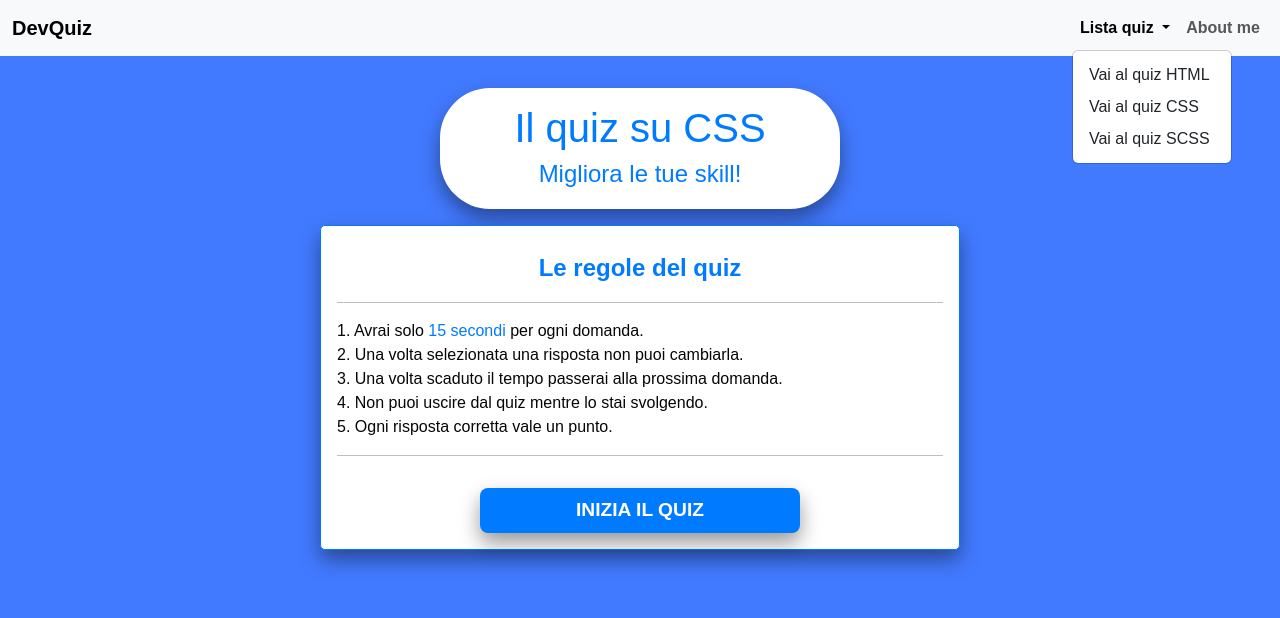
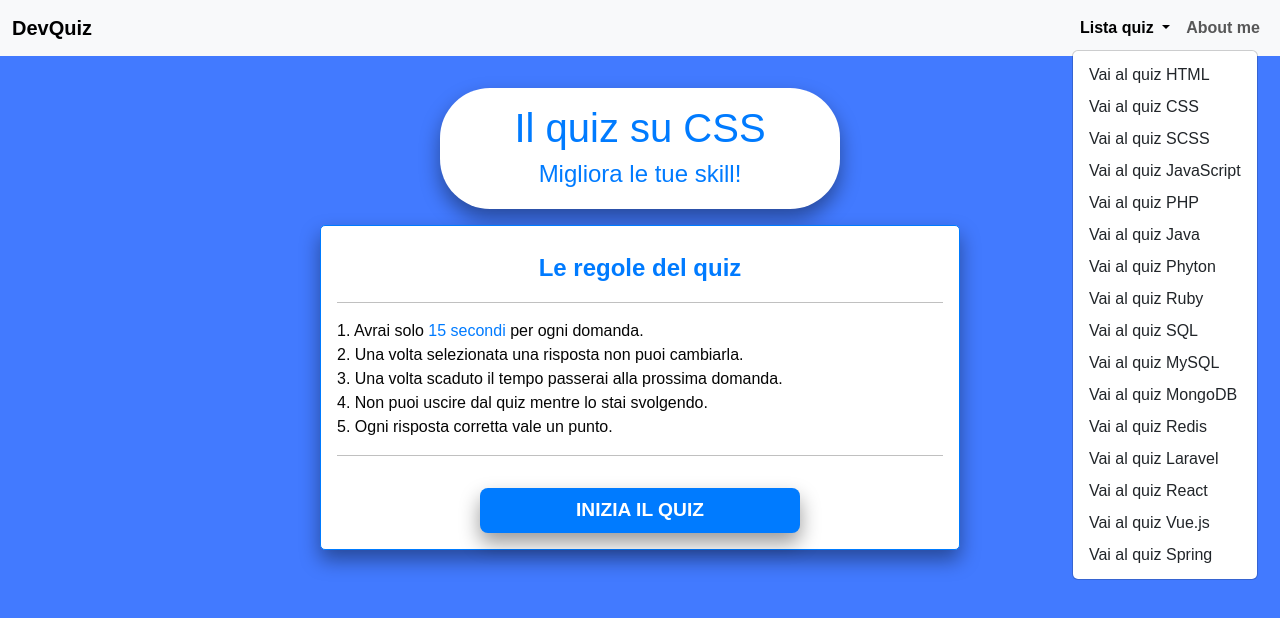
Before and after one commit to Thomas-Basadonne/Thomas-Basadonne.github.io, a Vue app: page /quiz-css in a window 1280 px wide. Both pictures are taken after a click on the button "Lista quiz". Shown: the top 618 px of the page. Built offline with nearby package versions, Linux system fonts and the light colour scheme.

Commit message:
add quiz list header

```diff
--- a/src/components/_partials/AppHeader.vue
+++ b/src/components/_partials/AppHeader.vue
@@ -1,7 +1,3 @@
-<script setup>
-const { title } = defineProps(["title"]);
-</script>
-
 <template>
   <nav class="navbar navbar-expand-lg navbar-light bg-light">
     <div class="container-fluid">
@@ -35,6 +31,71 @@ const { title } = defineProps(["title"]);
                   >Vai al quiz SCSS</router-link
                 >
               </li>
+              <li>
+                <router-link to="/quiz-js" class="dropdown-item"
+                  >Vai al quiz JavaScript</router-link
+                >
+              </li>
+              <li>
+                <router-link to="/quiz-php" class="dropdown-item"
+                  >Vai al quiz PHP</router-link
+                >
+              </li>
+              <li>
+                <router-link to="/quiz-java" class="dropdown-item"
+                  >Vai al quiz Java</router-link
+                >
+              </li>
+              <li>
+                <router-link to="/quiz-py" class="dropdown-item"
+                  >Vai al quiz Phyton</router-link
+                >
+              </li>
+              <li>
+                <router-link to="/quiz-ruby" class="dropdown-item"
+                  >Vai al quiz Ruby</router-link
+                >
+              </li>
+              <li>
+                <router-link to="/quiz-sql" class="dropdown-item"
+                  >Vai al quiz SQL</router-link
+                >
+              </li>
+              <li>
+                <router-link to="/quiz-mysql" class="dropdown-item"
+                  >Vai al quiz MySQL</router-link
+                >
+              </li>
+              <li>
+                <router-link to="/quiz-mongodb" class="dropdown-item"
+                  >Vai al quiz MongoDB</router-link
+                >
+              </li>
+              <li>
+                <router-link to="/quiz-redis" class="dropdown-item"
+                  >Vai al quiz Redis</router-link
+                >
+              </li>
+              <li>
+                <router-link to="/quiz-laravel" class="dropdown-item"
+                  >Vai al quiz Laravel</router-link
+                >
+              </li>
+              <li>
+                <router-link to="/quiz-react" class="dropdown-item"
+                  >Vai al quiz React</router-link
+                >
+              </li>
+              <li>
+                <router-link to="/quiz-vue" class="dropdown-item"
+                  >Vai al quiz Vue.js</router-link
+                >
+              </li>
+              <li>
+                <router-link to="/quiz-spring" class="dropdown-item"
+                  >Vai al quiz Spring</router-link
+                >
+              </li>
             </ul>
           </li>
           <li class="nav-item">
```
